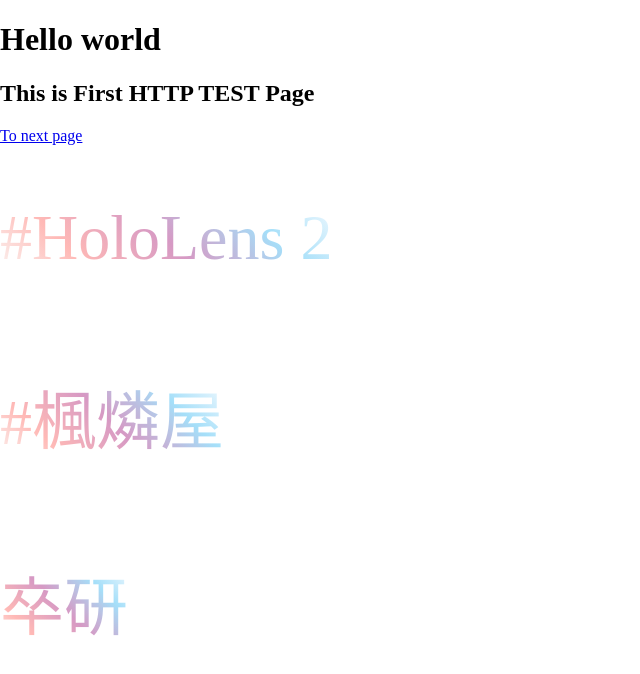
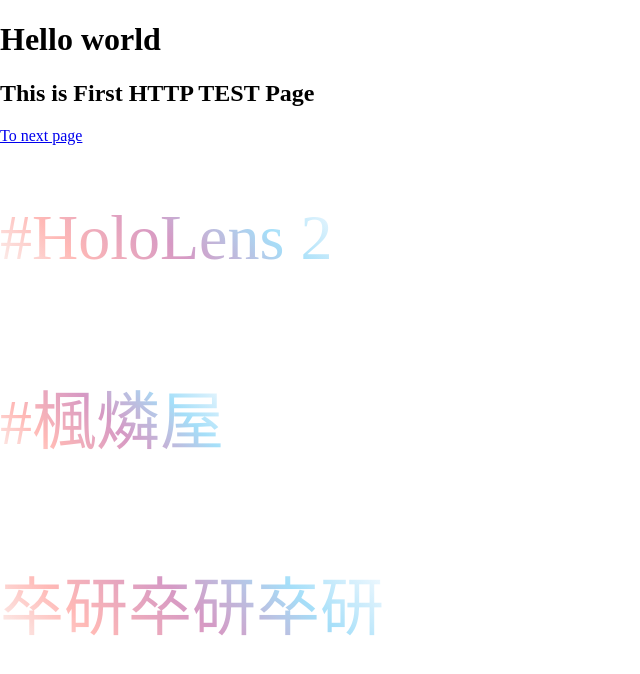
Before and after one commit to FuRinYa1030/AzureSotuken2020, a website: page HTML/index_http.html in a window 1280 px wide. Shown: the whole page, without its empty margins (0-640 px from the left). Drawn offline with Linux system fonts and the light colour scheme; files that its build step writes are made by us from their sources.

Commit message:
2020-08-31-15:43

```diff
--- a/HTML/index_http.html
+++ b/HTML/index_http.html
@@ -20,7 +20,7 @@
     </div>
 
     <div>
-      <h1 class="c-heading-3">卒研</h1>
+      <h1 class="c-heading-3">卒研卒研卒研</h1>
     </div>
   </body>
 </html>
```
